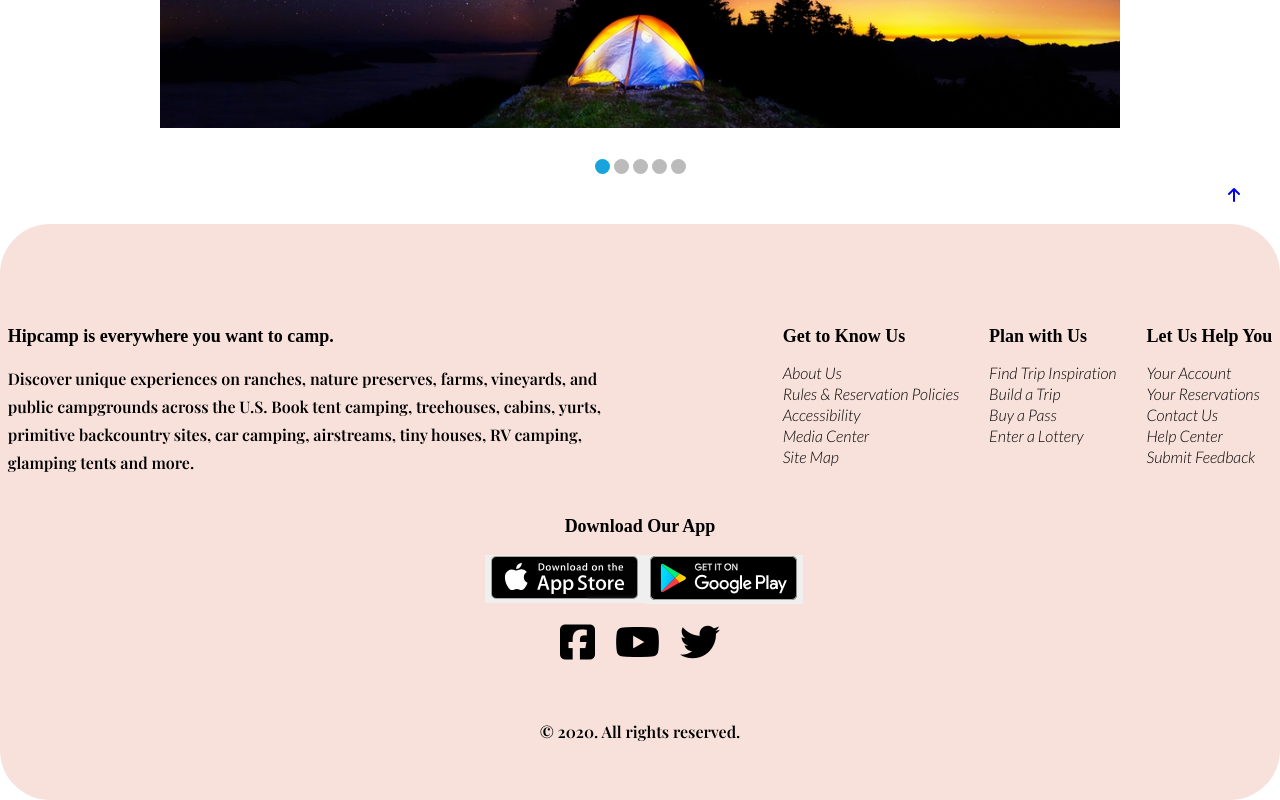
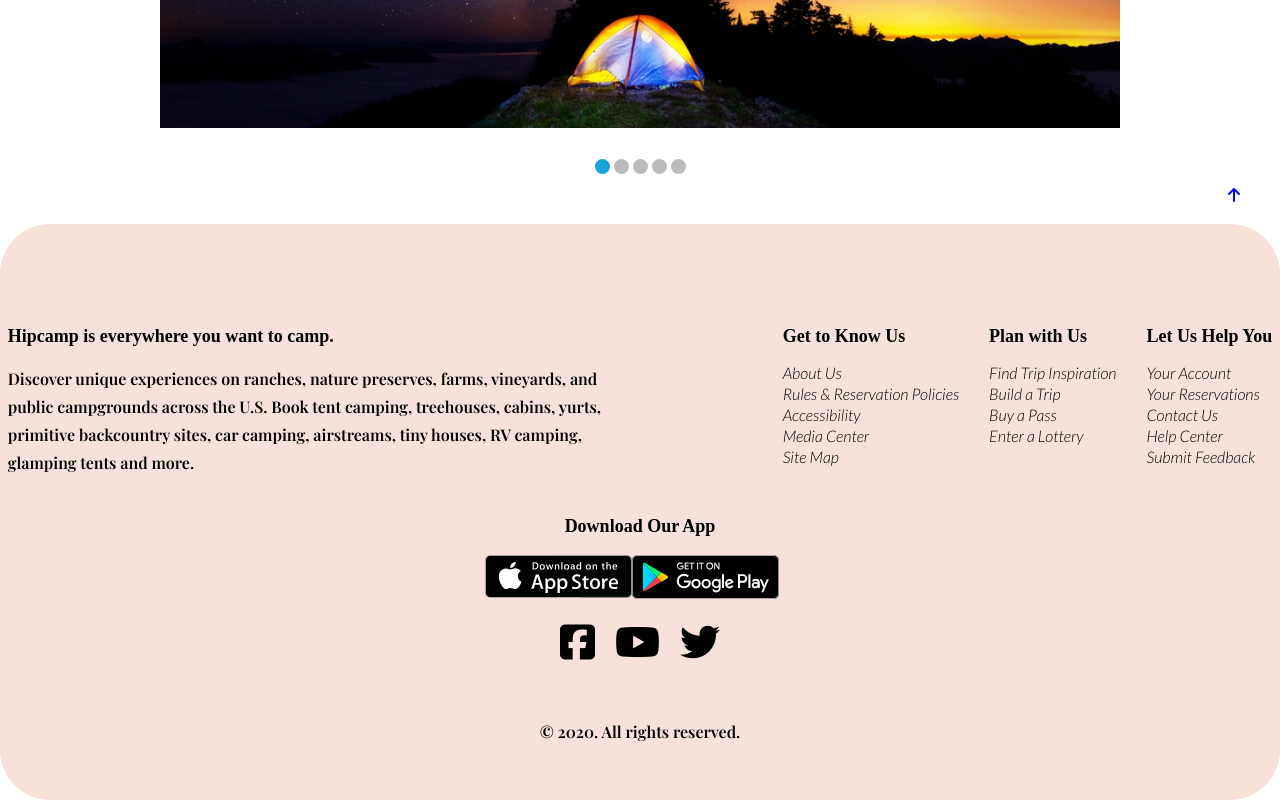
Before and after one commit to ZuraIakobishvili/First-Project-, a plain HTML site: page index.html in a window 1280 px wide. Shown: the part 4741-5541 px from the top of the page. Drawn offline with nearby package versions, Linux system fonts and the light colour scheme; grey boxes are pictures that could not be loaded.

Commit message:
Play button

```diff
--- a/index.html
+++ b/index.html
@@ -330,12 +330,12 @@
 						<div class="footer-button">
 							<div class="play-icon">
 								<a href="https://www.apple.com/app-store/"  target="blanc">
-									<button class="icon-button"><img src="images/play.svg" alt="play-market"></button>
+									<img src="images/play.svg" alt="play-market">
 								</a>
 							</div>
 							<div class="play-icon">
 								<a href="https://play.google.com/store/apps" target="blanc">
-									<button class="icon-button"><img src="images/google.svg" alt="google"></button>
+									<img src="images/google.svg" alt="google">
 								</a>
 							</div>
 						</div>
```
